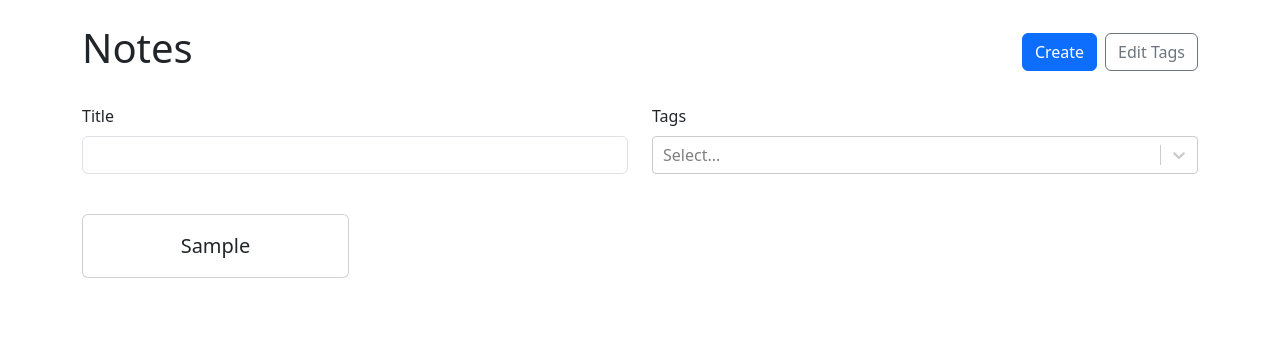
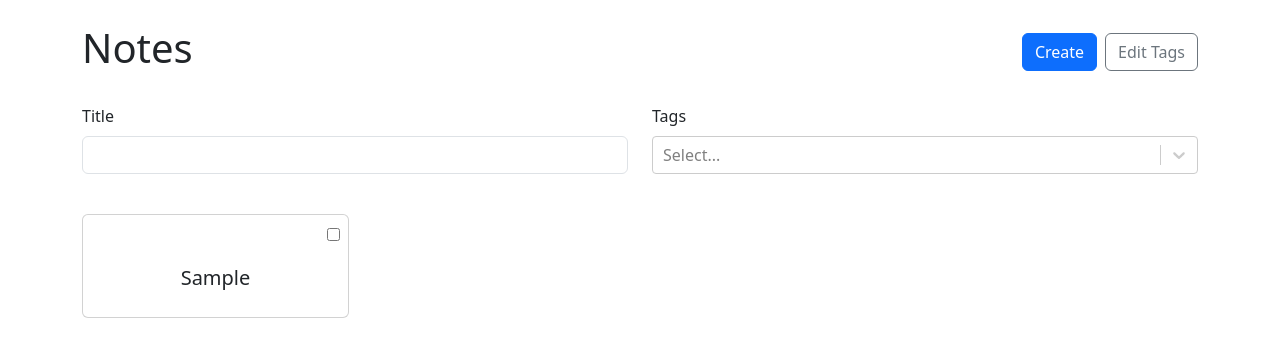
Before and after one commit to devHimanshu12/note-taking-app, a React (Vite) app: page /new in a window 1280 px wide. Both pictures are taken after typing "Sample", "Sample", "Sample" into the empty fields and a click on the button "Save". Shown: the top 356 px of the page. Built offline with nearby package versions, Linux system fonts and the light colour scheme.

Commit message:
added select checkbox on note cards

```diff
--- a/src/NoteList.module.css
+++ b/src/NoteList.module.css
@@ -8,3 +8,7 @@
     translate: 0 -5px;
     box-shadow: 0 5px 8px 0 rgba(0,0,0,.2);
 }
+
+.checkBox_container{
+text-align: right;
+}
--- a/src/NoteList.tsx
+++ b/src/NoteList.tsx
@@ -2,41 +2,41 @@ import { useMemo, useState } from "react";
 import { Badge, Button, Card, Col, Form, Modal, Row, Stack } from "react-bootstrap"
 import { Link } from "react-router-dom"
 import ReactSelect from "react-select";
-import {  Tag } from "./App";
+import { Tag } from "./App";
 import styles from "./NoteList.module.css"
 
 type SimplifiedNote = {
   tags: Tag[],
-  title:string,
-  id:string
+  title: string,
+  id: string
 }
 type NoteListProps = {
   availableTags: Tag[],
-  notes:SimplifiedNote []
-  onDeleteTag:(id:string)=> void
-  onUpdateTag:(id:string,label:string) => void
+  notes: SimplifiedNote[]
+  onDeleteTag: (id: string) => void
+  onUpdateTag: (id: string, label: string) => void
 }
 
 type EditTagsModalProps = {
-  show:boolean,
-  availabelTags:Tag[],
+  show: boolean,
+  availabelTags: Tag[],
   handleClose: () => void
-  onDeleteTag:(id:string)=> void
-  onUpdateTag:(id:string,label:string) => void
+  onDeleteTag: (id: string) => void
+  onUpdateTag: (id: string, label: string) => void
 }
 
-export const NoteList = ({availableTags,notes,onDeleteTag,onUpdateTag}:NoteListProps) => {
+export const NoteList = ({ availableTags, notes, onDeleteTag, onUpdateTag }: NoteListProps) => {
   const [selectedTags, setSelectedTags] = useState<Tag[]>([]);
   const [title, setTitle] = useState("");
-  const [editTagsModalIsOpen,setEditTagsModalIsOpen] = useState(false)
+  const [editTagsModalIsOpen, setEditTagsModalIsOpen] = useState(false)
 
-  const filteredNotes = useMemo(()=>{
-    return notes.filter(note =>{
+  const filteredNotes = useMemo(() => {
+    return notes.filter(note => {
       return (title === "" || note.title.toLowerCase().includes(title.
         toLowerCase())) && (selectedTags.length === 0 || selectedTags.every(tag =>
           note.tags.some(noteTag => noteTag.id === tag.id)))
     })
-  },[title,selectedTags,notes])
+  }, [title, selectedTags, notes])
 
 
   return (
@@ -50,7 +50,7 @@ export const NoteList = ({availableTags,notes,onDeleteTag,onUpdateTag}:NoteListP
             <Link to="/new">
               <Button variant="primary">Create</Button>
             </Link>
-                <Button onClick={()=> setEditTagsModalIsOpen(true)}  variant="outline-secondary">Edit Tags</Button>
+            <Button onClick={() => setEditTagsModalIsOpen(true)} variant="outline-secondary">Edit Tags</Button>
           </Stack>
         </Col>
       </Row>
@@ -89,7 +89,7 @@ export const NoteList = ({availableTags,notes,onDeleteTag,onUpdateTag}:NoteListP
       </Form>
       <Row xs={1} sm={2} lg={3} xl={4} className="g-3">
         {
-        filteredNotes.map(note =>(
+          filteredNotes.map(note => (
             <Col key={note.id}>
               <NoteCard id={note.id} title={note.title} tags={note.tags} />
             </Col>
@@ -98,17 +98,40 @@ export const NoteList = ({availableTags,notes,onDeleteTag,onUpdateTag}:NoteListP
 
 
       </Row>
-    <EditTagsModal onUpdateTag = {onUpdateTag} onDeleteTag = {onDeleteTag} show={editTagsModalIsOpen} handleClose={ () => setEditTagsModalIsOpen(false)} availabelTags={availableTags} />
+      <EditTagsModal onUpdateTag={onUpdateTag} onDeleteTag={onDeleteTag} show={editTagsModalIsOpen} handleClose={() => setEditTagsModalIsOpen(false)} availabelTags={availableTags} />
     </>
   )
 }
 
 
-function NoteCard({id,title,tags}:SimplifiedNote){
- return(
+function NoteCard({ id, title, tags }: SimplifiedNote) {
+
+  let selectedNotes:any[] = []
+
+  const selectNote = (selectedNote: any) => {
+    if(selectedNotes.includes(selectedNote)){
+      selectedNotes = selectedNotes.filter(id => id != selectNote)
+    }else{
+     selectedNotes =  selectedNotes.concat(selectedNote)
+    }
+
+    console.log(selectedNotes);
+
+  }
+
+  function handleEventBubbling(event:any){
+    event.stopPropagation()
+  }
+  return (
     <>
-  <Card as={Link} to = {`/${id}`} className={`h-100 text-reset
+      <Card as={Link} to={`/${id}`} className={`h-100 text-reset p-2
    text-decoration-none ${styles.card}`}>
+        <div className={styles.checkBox_container}  onClick={handleEventBubbling} >
+          <input
+            type="checkbox"
+            onChange={() => selectNote(id)}
+          />
+        </div>
         <Card.Body>
           <Stack
             gap={2}
@@ -119,7 +142,7 @@ function NoteCard({id,title,tags}:SimplifiedNote){
               <Stack gap={1} direction="horizontal"
                 className="justify-content-center flex-wrap">
                 {
-              tags.map(tag=>(
+                  tags.map(tag => (
                     <Badge className="text-truncate" key={tag.id}
                     >{tag.label}</Badge>
                   ))
@@ -136,7 +159,7 @@ function NoteCard({id,title,tags}:SimplifiedNote){
 }
 
 
-function EditTagsModal({availabelTags,show,handleClose,onDeleteTag,onUpdateTag}:EditTagsModalProps){
+function EditTagsModal({ availabelTags, show, handleClose, onDeleteTag, onUpdateTag }: EditTagsModalProps) {
   return (
     <Modal show={show} onHide={handleClose}>
       <Modal.Header closeButton>
@@ -147,12 +170,12 @@ function EditTagsModal({availabelTags,show,handleClose,onDeleteTag,onUpdateTag}:
       <Modal.Body>
         <Form>
           <Stack gap={2}>
-              {availabelTags.map(tag =>(
+            {availabelTags.map(tag => (
               <Row key={tag.id}>
                 <Col>
                   <Form.Control type="text"
                     value={tag.label}
-                      onChange={()=> onUpdateTag(tag.id,tag.label)}/>
+                    onChange={() => onUpdateTag(tag.id, tag.label)} />
                 </Col>
                 <Col xs="auto">
                   <Button onClick={() => onDeleteTag(tag.id)} variant="outline-danger">&times;</Button>
```
Lines whose indentation alone changed are shown as unchanged.
